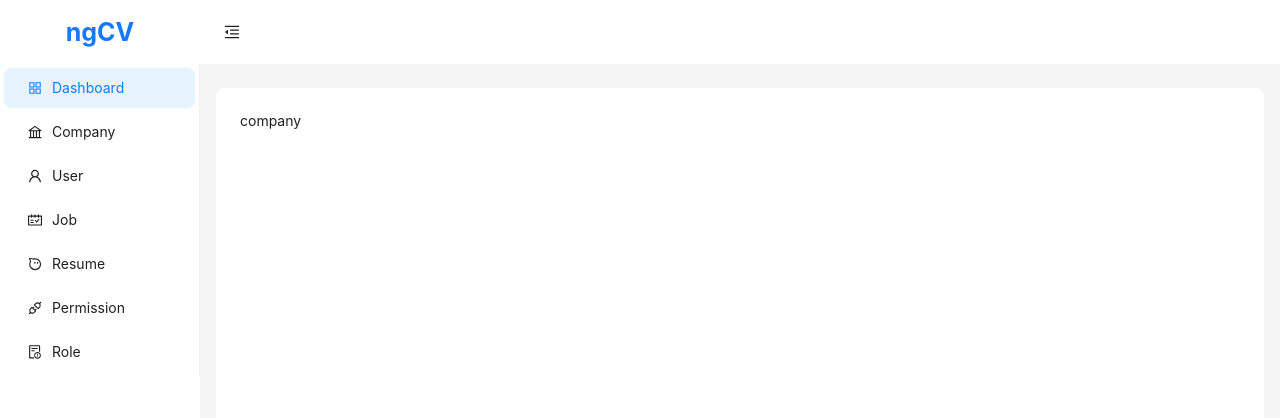
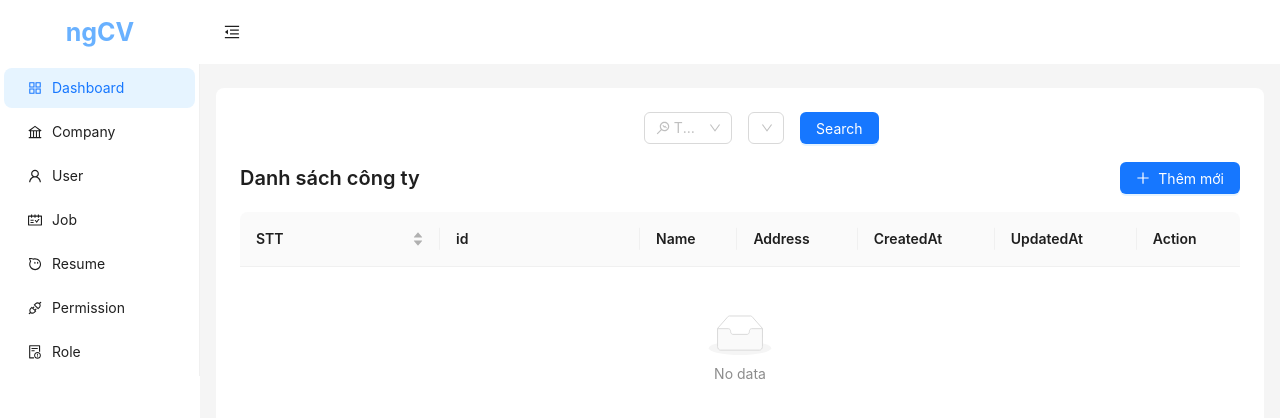
Before and after one commit to letuyetngoc/recruitment_website, a Next.js app: page /admin/company in a window 1280 px wide. Shown: the top 418 px of the page. Built offline with nearby package versions, Linux system fonts and the light colour scheme.

Commit message:
add company page

```diff
--- a/src/app/admin/company/page.tsx
+++ b/src/app/admin/company/page.tsx
@@ -1,7 +1,198 @@
-import React from 'react'
+'use client'
+import React, { useEffect, useState } from 'react';
+import { Button, Col, Row, Select, Space, Table, Typography } from 'antd';
+import type { GetProp, SelectProps, TableProps } from 'antd';
+import { DeleteOutlined, EditOutlined, EnvironmentOutlined, MonitorOutlined, PlusOutlined } from '@ant-design/icons';
 
-export default function Page() {
+const { Title } = Typography
+
+type ColumnsType<T> = TableProps<T>['columns'];
+type TablePaginationConfig = Exclude<GetProp<TableProps, 'pagination'>, boolean>;
+
+interface DataType {
+  name: {
+    first: string;
+    last: string;
+  };
+  gender: string;
+  email: string;
+  login: {
+    uuid: string;
+  };
+}
+
+interface TableParams {
+  pagination?: TablePaginationConfig;
+  sortField?: string;
+  sortOrder?: string;
+  filters?: Parameters<GetProp<TableProps, 'onChange'>>[1];
+}
+
+const columns: ColumnsType<DataType> = [
+  {
+    title: 'STT',
+    dataIndex: 'stt',
+    sorter: true,
+    render: (value, record, index) => index + 1,
+    width: '20%',
+  },
+  {
+    title: 'id',
+    dataIndex: 'id',
+    width: '20%',
+  },
+  {
+    title: 'Name',
+    dataIndex: 'name',
+  },
+  {
+    title: 'Address',
+    dataIndex: 'address',
+  },
+  {
+    title: 'CreatedAt',
+    dataIndex: 'createdAt',
+  },
+  {
+    title: 'UpdatedAt',
+    dataIndex: 'updatedAt',
+  },
+  {
+    title: 'Action',
+    dataIndex: 'action',
+    render: () => <>
+      <EditOutlined style={{ color: 'blue' }} />
+      <DeleteOutlined style={{ color: 'red' }} />
+    </>
+  },
+];
+
+const getRandomuserParams = (params: TableParams) => ({
+  results: params.pagination?.pageSize,
+  page: params.pagination?.current,
+  ...params,
+});
+
+const options: SelectProps['options'] = [];
+
+for (let i = 10; i < 36; i++) {
+  options.push({
+    label: i.toString(36) + i,
+    value: i.toString(36) + i,
+  });
+}
+
+const handleChange = (value: string[]) => {
+  console.log(`selected ${value}`);
+};
+
+const App: React.FC = () => {
+  const [data, setData] = useState<DataType[]>();
+  const [loading, setLoading] = useState(false);
+  const [tableParams, setTableParams] = useState<TableParams>({
+    pagination: {
+      current: 1,
+      pageSize: 10,
+    },
+  });
+
+  const fetchData = () => {
+    // setLoading(true);
+    // fetch(`https://randomuser.me/api?${qs.stringify(getRandomuserParams(tableParams))}`)
+    //   .then((res) => res.json())
+    //   .then(({ results }) => {
+    //     setData(results);
+    //     setLoading(false);
+    //     setTableParams({
+    //       ...tableParams,
+    //       pagination: {
+    //         ...tableParams.pagination,
+    //         total: 200,
+    //         // 200 is mock data, you should read it from server
+    //         // total: data.totalCount,
+    //       },
+    //     });
+    //   });
+  };
+
+  useEffect(() => {
+    fetchData();
+  }, [JSON.stringify(tableParams)]);
+
+  const handleTableChange: TableProps['onChange'] = (pagination, filters, sorter) => {
+    setTableParams({
+      pagination,
+      filters,
+      ...sorter,
+    });
+
+    // `dataSource` is useless since `pageSize` changed
+    if (pagination.pageSize !== tableParams.pagination?.pageSize) {
+      setData([]);
+    }
+  };
+
   return (
-    <div>company</div>
-  )
-}
+    <>
+      <div style={{ display: 'flex', justifyContent: 'center', width:'100%' }}>
+        <Row gutter={16}>
+          <Col span={12}>
+            <Space style={{ width: '100%' }} direction="vertical">
+              <Select
+                mode="multiple"
+                allowClear
+                style={{ width: '100%' }}
+                placeholder={<>
+                  <MonitorOutlined />{' '}
+                  Tìm theo tên
+                </>}
+                onChange={handleChange}
+                options={options}
+              />
+            </Space>
+          </Col>
+          <Col span={12} >
+            <Row gutter={16}>
+              <Col span={12}>
+                <Space style={{ width: '100%' }} direction="vertical">
+                  <Select
+                    mode="multiple"
+                    allowClear
+                    style={{ width: '100%' }}
+                    placeholder={<>
+                      <EnvironmentOutlined />{' '}
+                      Địa điểm
+                    </>}
+                    onChange={handleChange}
+                    options={options}
+                  />
+                </Space>
+              </Col>
+              <Col span={12}>
+                <Button type='primary'>Search</Button>
+              </Col>
+            </Row>
+          </Col>
+        </Row>
+      </div>
+      <Row justify={'center'} align={'middle'}>
+        <Col span={12}>
+          <Title style={{ margin: '20px 0', }} level={4}>Danh sách công ty</Title>
+        </Col>
+        <Col span={12} style={{ display: 'flex', justifyContent: 'end' }}>
+          <Button type="primary" icon={<PlusOutlined />}>Thêm mới</Button>
+        </Col>
+      </Row>
+      <Table
+        columns={columns}
+        rowKey={(record) => record.login.uuid}
+        dataSource={data}
+        pagination={tableParams.pagination}
+        loading={loading}
+        onChange={handleTableChange}
+      />
+    </>
+  );
+};
+
+export default App;
```
